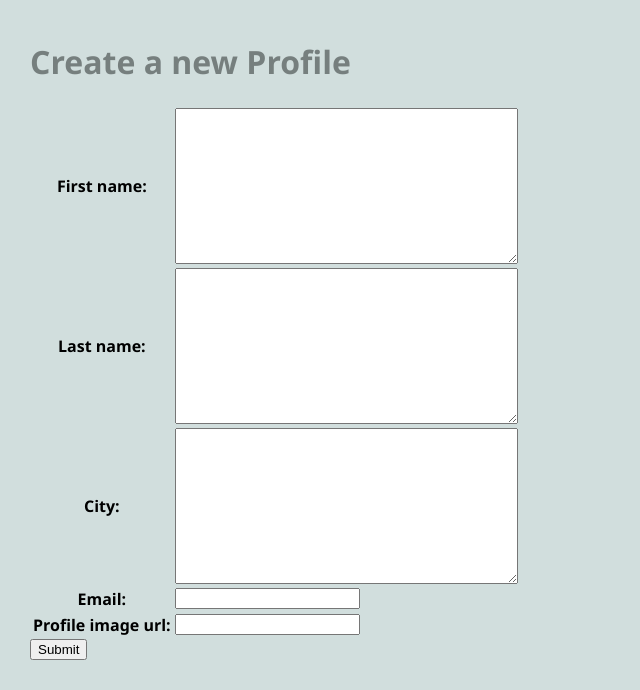
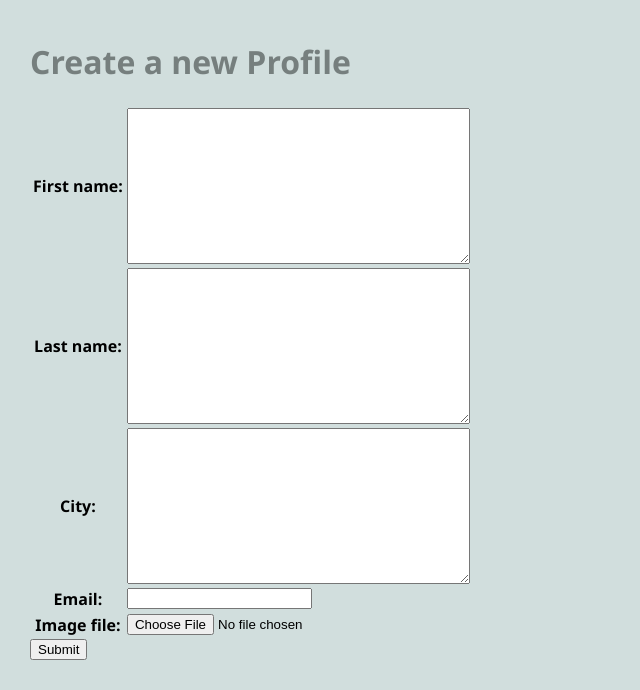
Before and after one commit to ebrivera/cs412-assignment3, a Django app: page /mini_fb/profile/create in a window 1280 px wide. Shown: the part 143-833 px from the top of the page, without its empty margins (0-640 px from the left). Run offline with Django 5.2, Linux system fonts and the light colour scheme.

Commit message:
done with 7.1

```diff
--- a/cs412/settings.py
+++ b/cs412/settings.py
@@ -146,3 +146,6 @@ CS_DEPLOYMENT_HOSTNAME = 'cs-webapps.bu.edu'
 if socket.gethostname() == CS_DEPLOYMENT_HOSTNAME:
     STATIC_URL = '/ebrivera/static/'
     MEDIA_URL = '/ebrivera/media/'
+
+MEDIA_ROOT = os.path.join(BASE_DIR, 'media/')
+MEDIA_URL = "/media/"
--- a/cs412/urls.py
+++ b/cs412/urls.py
@@ -30,3 +30,4 @@ urlpatterns = [
 
 ]
 urlpatterns += static(settings.STATIC_URL, document_root=settings.STATIC_ROOT)
+urlpatterns += static(settings.MEDIA_URL, document_root=settings.MEDIA_ROOT)
--- a/mini_fb/forms.py
+++ b/mini_fb/forms.py
@@ -12,7 +12,7 @@ class CreateProfileForm(forms.ModelForm):
             'last_name',
             'city',
             'email',
-            'profile_image_url',
+            'image_file',
         ]
 
 
--- a/mini_fb/models.py
+++ b/mini_fb/models.py
@@ -16,7 +16,8 @@ class Profile(models.Model):
     last_name = models.TextField(blank=True)
     city = models.TextField(blank=True)
     email = models.EmailField(blank=True)
-    profile_image_url = models.URLField(blank=True)
+    # profile_image_url = models.URLField(blank=True)
+    image_file = models.ImageField(blank=True) # an actual image
 
     def __str__(self):
         """return a string representation of the model instance"""
--- a/mini_fb/templates/mini_fb/show_all_profiles.html
+++ b/mini_fb/templates/mini_fb/show_all_profiles.html
@@ -29,10 +29,10 @@
         </div>
         <!-- this is the piture with a link to their individual page which is only activated if the
         individual has a image url in their instance -->
-        {% if profile.profile_image_url %}
+        {% if profile.image_file %}
         <div class="profile-image" style="text-align: right;">
             <a href="{% url 'profile' profile.pk %}">
-                <img src="{{profile.profile_image_url}}" alt="Profile photo of {{profile.first_name}}">
+                <img src="{{profile.image_file.url}}" alt="Profile photo of {{profile.first_name}}">
             </a>
         </div>
         {% endif %}
--- a/mini_fb/templates/mini_fb/show_profile.html
+++ b/mini_fb/templates/mini_fb/show_profile.html
@@ -9,10 +9,12 @@
 
 {% block content %}
 <main class="profile-container" style="text-align: center;">
-    {% if profile.profile_image_url %}
+    {% if profile.image_file %}
     <div class="singular-profile-img">
-        <img src="{{profile.profile_image_url}}" alt="Profile photo of {{profile.first_name}}" style="width: px;">
+        <img src="{{profile.image_file.url}}" alt="Profile photo of {{profile.first_name}}" style="width: px;">
     </div>
+    {% else %}
+    <h3>No Image</h3>
     {% endif %}
 
     <div class="profile-info">
```
Also changed, not shown: db.sqlite3, media/daniel.webp (added), media/ernesto.jpeg (added), media/frank.jpg (added), media/kendrick.jpg (added), media/kevin.webp (added), media/richard.jpg (added), media/richard_0L4NR55.jpg (added), media/richard_rV1nlP5.jpg (added), media/tyler.webp (added), mini_fb/migrations/0005_remove_profile_profile_image_url_profile_image_file.py (added).
